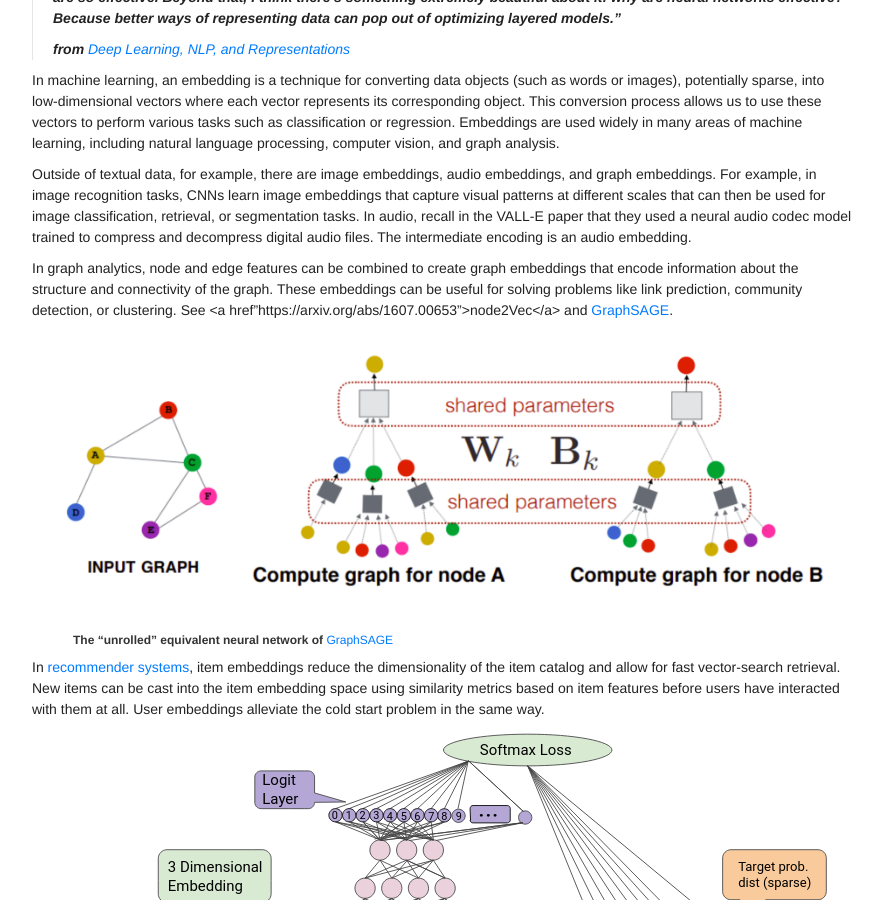
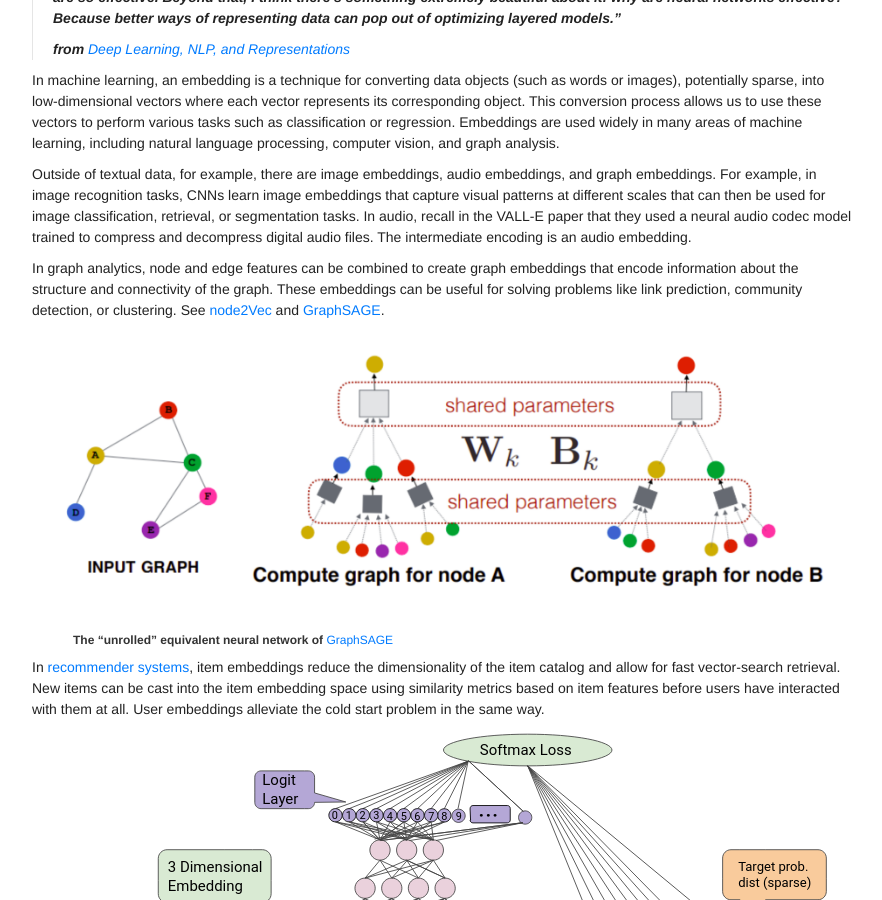
Before and after one commit to lrthomps/lrthomps.github.io, a Jekyll site: the page built from _posts/2023-07-12-embeddings.md, in a window 1280 px wide and 900 px high, scrolled down 338 px. Shown: the whole window, without its empty margins (198-1080 px from the left). Built offline with Jekyll 4.4.1, drawn with Linux system fonts in a browser that asks for light colours; some of the changed lines change nothing that is shown; some of the changed text lies outside the part shown.

Commit message:
few tweaks

```diff
--- a/_posts/2023-07-12-embeddings.md
+++ b/_posts/2023-07-12-embeddings.md
@@ -19,7 +19,7 @@
 
 Outside of textual data, for example, there are image embeddings, audio embeddings, and graph embeddings. For example, in image recognition tasks, CNNs learn image embeddings that capture visual patterns at different scales that can then be used for image classification, retrieval, or segmentation tasks.  In audio, recall in the VALL-E paper that they used a neural audio codec model trained to compress and decompress digital audio files. The intermediate encoding is an audio embedding.
 
-In graph analytics, node and edge features can be combined to create graph embeddings that encode information about the structure and connectivity of the graph. These embeddings can be useful for solving problems like link prediction, community detection, or clustering. See <a href"https://arxiv.org/abs/1607.00653">node2Vec</a> and <a href="https://arxiv.org/abs/1706.02216">GraphSAGE</a>.
+In graph analytics, node and edge features can be combined to create graph embeddings that encode information about the structure and connectivity of the graph. These embeddings can be useful for solving problems like link prediction, community detection, or clustering. See [node2Vec](https://arxiv.org/abs/1607.00653) and [GraphSAGE](https://arxiv.org/abs/1706.02216).
 
 ![GraphSage](/assets/images/embeddings/graphsage.png)
 
@@ -45,14 +45,14 @@
 
 The surrogate task doesn’t have to be the task you want the embeddings for; it should however depend on factors/features that are important for your downstream task. Eg. for the [chairs dataset](https://www.di.ens.fr/willow/research/seeing3Dchairs/), if your surrogate model classifies the chair orientation, the resulting embeddings would do poorly to predict the chair style.
 
-Furthermore, if you finetune your general purpose embeddings to a specific task, don’t expect them to still be useful for other tasks, [eg.](https://itnext.io/changes-of-embeddings-during-fine-tuning-c22aa1615921)
+Furthermore, if you finetune your general purpose embeddings to a specific task, don’t expect them to still be useful for other tasks, see [here](https://itnext.io/changes-of-embeddings-during-fine-tuning-c22aa1615921) as an example.
 
 
 ### Vectors Properties of Embeddings
 
 The famous example popularized in the [word2vec paper](https://arxiv.org/abs/1301.3781) (but first appearing in [Linguistic Regularities in Continuous Space Word Representations](https://aclanthology.org/N13-1090/))
 
-King - Man + Woman = Queen
+<p style="text-align: center;">King - Man + Woman = Queen</p>
 
 (though apparently, that expression requires [tweaking](https://blog.esciencecenter.nl/king-man-woman-king-9a7fd2935a85)). Why would the embeddings lie in a vector space? Frankly, the better question is: why wouldn’t they?
 
```
